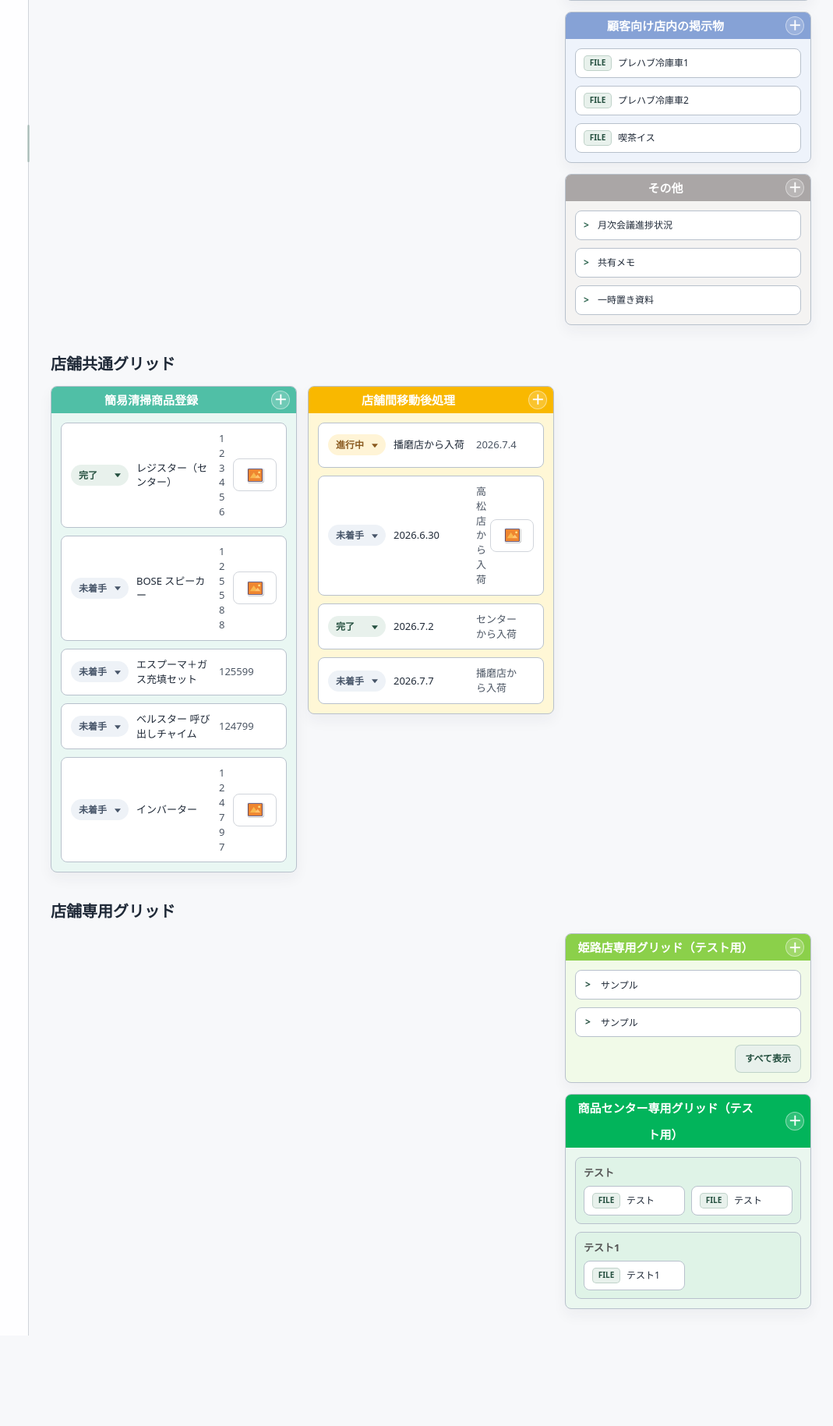
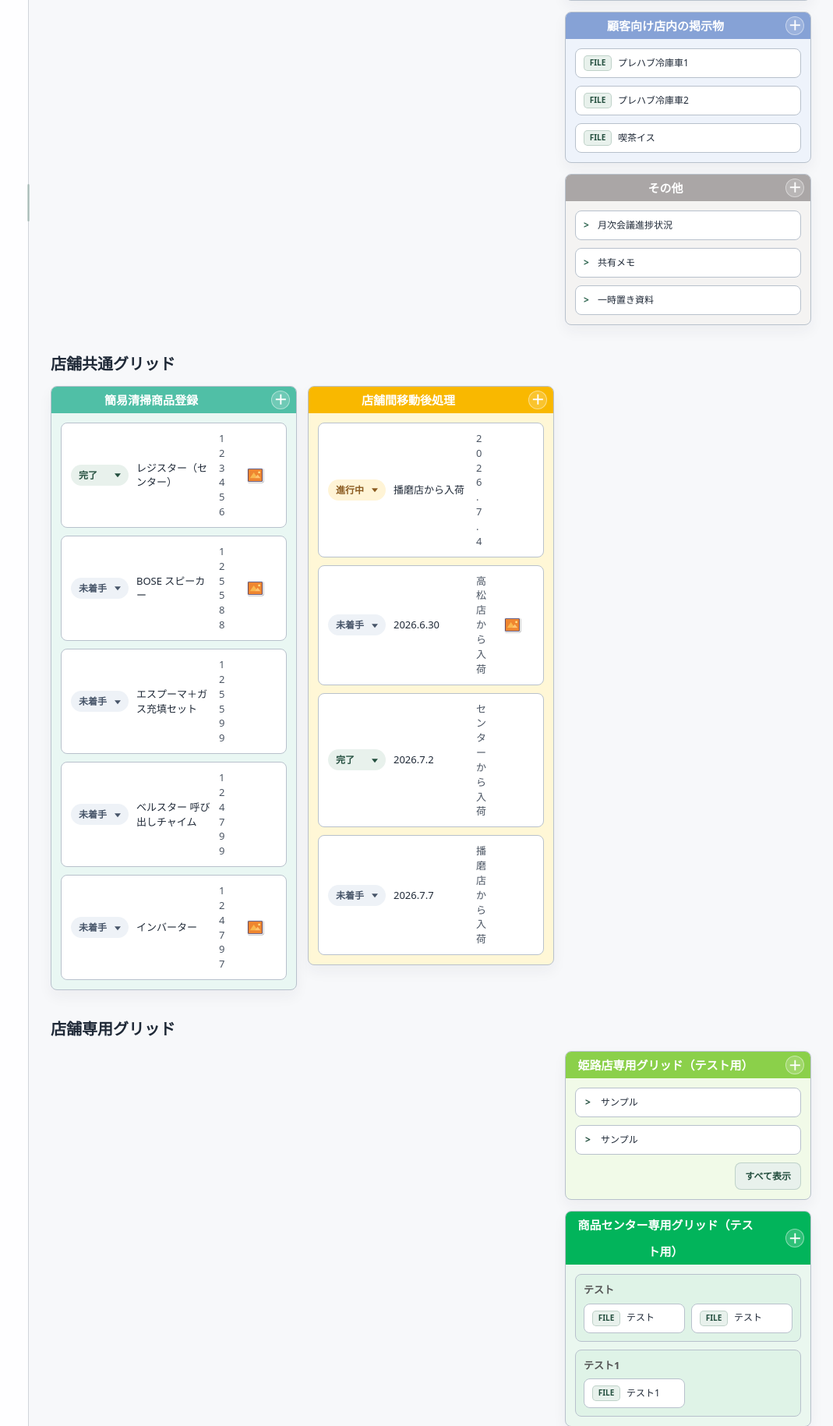
Before and after one commit to taka-0210/hit_portal, a PHP site: page / in a window 1280 px wide. Shown: the part 1344-3173 px from the top of the page at 78% size, without its empty margins (211-1280 px from the left). Before the commit the page ends 3057 px from the top, so only its background shows below. Run offline with PHP 8.4, Linux system fonts and the light colour scheme; the visitor is signed in with stand-in values (Sample User, id 1).

Commit message:
7.11-6:16

```diff
--- a/app/Modules/Administration/Controllers/AdminController.php
+++ b/app/Modules/Administration/Controllers/AdminController.php
@@ -1409,6 +1409,10 @@ final class AdminController
         if (!in_array($expandType, ['open', 'collapsed'], true)) {
             $expandType = 'open';
         }
+        $postPermission = trim($_POST['post_permission'] ?? 'allowed');
+        if (!in_array($postPermission, ['allowed', 'denied'], true)) {
+            $postPermission = 'allowed';
+        }
 
         return [
             'id' => (int) ($_POST['id'] ?? 0),
@@ -1421,6 +1425,7 @@ final class AdminController
             'registration_type' => $registrationType,
             'display_type' => $displayType,
             'expand_type' => $expandType,
+            'post_permission' => $postPermission,
             'status' => trim($_POST['status'] ?? 'draft'),
             'groups' => $this->parseGridGroups($registrationType),
         ];
--- a/app/Modules/Dashboard/Controllers/DashboardController.php
+++ b/app/Modules/Dashboard/Controllers/DashboardController.php
@@ -104,6 +104,10 @@ final class DashboardController
             if (($grid['status'] ?? 'published') !== 'published' || !$this->canSeeGrid($grid, $user, $departmentNames)) {
                 http_response_code(403);
                 exit('Forbidden.');
+            }
+            if (!$this->canPostToGrid($grid, $user)) {
+                http_response_code(403);
+                exit('Posting is disabled.');
             }
 
             $registrationType = (string) ($grid['registration_type'] ?? 'links');
@@ -602,6 +606,16 @@ final class DashboardController
         return (int) ($entry['store_id'] ?? 0) === (int) ($user['department2_id'] ?? 0);
     }
 
+    private function canPostToGrid(array $grid, ?array $user): bool
+    {
+        if ($user === null) {
+            return false;
+        }
+
+        return ($grid['scope_type'] ?? 'all') !== 'all'
+            || ($grid['post_permission'] ?? 'allowed') !== 'denied';
+    }
+
     private function saveGridFile(array $file): array
     {
         if (($file['error'] ?? UPLOAD_ERR_OK) !== UPLOAD_ERR_OK) {
--- a/public_html/assets/css/app.css
+++ b/public_html/assets/css/app.css
@@ -196,7 +196,7 @@ th {
 .nav-disabled {
     border-radius: var(--radius);
     color: var(--text);
-    padding: 10px 12px;
+    padding: 10px 6px 10px 12px;
 }
 
 .nav a:hover {
@@ -729,7 +729,7 @@ h2 {
 
 .portal-todo-card {
     display: grid;
-    grid-template-columns: auto minmax(96px, 0.55fr) minmax(0, 1fr) auto;
+    grid-template-columns: auto minmax(96px, 0.55fr) minmax(0, 1fr) minmax(56px, auto);
     gap: 10px;
     align-items: center;
     min-height: 58px;
@@ -821,11 +821,12 @@ h2 {
 .portal-todo-image-button {
     display: grid;
     place-items: center;
+    justify-self: end;
     width: 56px;
     height: 42px;
-    border: 1px solid var(--line);
-    border-radius: var(--radius);
-    background: #fff url("../img/image-icon.png") center / 25px auto no-repeat;
+    border: 0;
+    border-radius: var(--radius);
+    background: transparent url("../img/image-icon.png") center / 25px auto no-repeat;
     padding: 0;
     color: var(--muted);
     cursor: zoom-in;
--- a/resources/views/admin/grids.php
+++ b/resources/views/admin/grids.php
@@ -91,6 +91,9 @@ $renderGridCard = static function (array $grid, int $columnNumber, int $gridInde
                 <span><?= e($scopeTypeLabels[$grid['scope_type'] ?? 'all'] ?? ($grid['scope_type'] ?? '')) ?></span>
                 <span><?= e($registrationTypeLabels[$grid['registration_type'] ?? 'links'] ?? '') ?></span>
                 <span><?= e($displayTypeLabels[$grid['display_type'] ?? 'list'] ?? '') ?></span>
+                <?php if (($grid['scope_type'] ?? 'all') === 'all'): ?>
+                    <span><?= ($grid['post_permission'] ?? 'allowed') === 'denied' ? '投稿不可' : '投稿可' ?></span>
+                <?php endif; ?>
                 <span><?= e($expandTypeLabels[$grid['expand_type'] ?? 'open'] ?? '通常表示') ?></span>
             </div>
 
--- a/resources/views/dashboard/index.php
+++ b/resources/views/dashboard/index.php
@@ -43,6 +43,7 @@ $portalAreaTitles = [
                 <?php
                 $isCollapsed = ($grid['expand_type'] ?? 'open') === 'collapsed';
                 $bodyId = 'portal-grid-body-' . (int) ($grid['id'] ?? 0);
+                $canPostToGrid = $user !== null && (($grid['scope_type'] ?? 'all') !== 'all' || ($grid['post_permission'] ?? 'allowed') !== 'denied');
                 ?>
                 <article class="portal-section section-<?= e($grid['tone'] ?? 'green') ?> <?= $isCollapsed ? 'is-collapsible is-collapsed' : '' ?>">
                     <?php $entryDialogId = 'portal-entry-dialog-' . (int) ($grid['id'] ?? 0); ?>
@@ -51,7 +52,7 @@ $portalAreaTitles = [
                             <button class="portal-expand-button" type="button" data-toggle-grid="<?= e($bodyId) ?>" aria-expanded="false" aria-controls="<?= e($bodyId) ?>">▼</button>
                         <?php endif; ?>
                         <span><?= e($grid['title'] ?? '') ?></span>
-                        <?php if ($user !== null): ?>
+                        <?php if ($canPostToGrid): ?>
                             <button class="portal-add-button" type="button" data-open-dialog="<?= e($entryDialogId) ?>" aria-label="<?= e($grid['title'] ?? 'グリッド') ?>へ投稿">＋</button>
                         <?php endif; ?>
                     </h2>
@@ -235,7 +236,7 @@ $portalAreaTitles = [
                     <?php endif; ?>
                     </div>
 
-                    <?php if ($user !== null): ?>
+                    <?php if ($canPostToGrid): ?>
                         <dialog class="portal-modal" id="<?= e($entryDialogId) ?>">
                             <div class="portal-modal-panel">
                                 <div class="portal-modal-heading section-<?= e($grid['tone'] ?? 'green') ?>">
```
Also changed, not shown: resources/views/admin/grid-form.php (+12 -0 lines).
